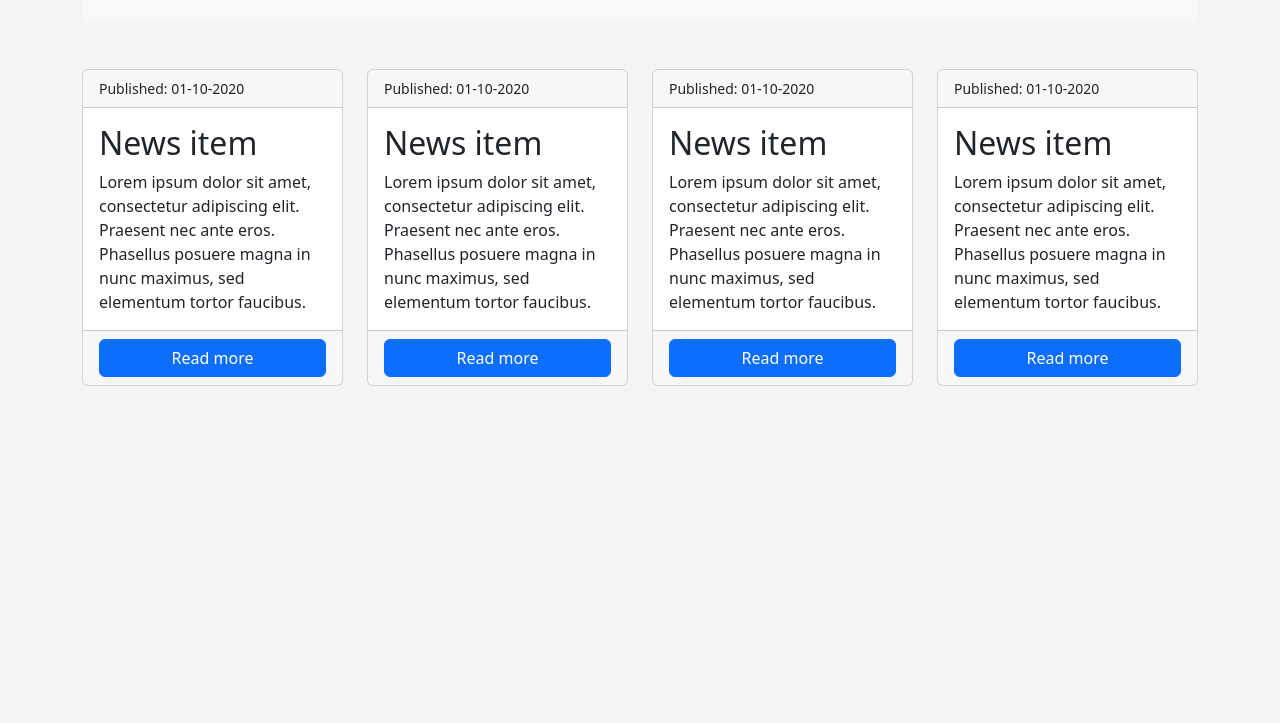
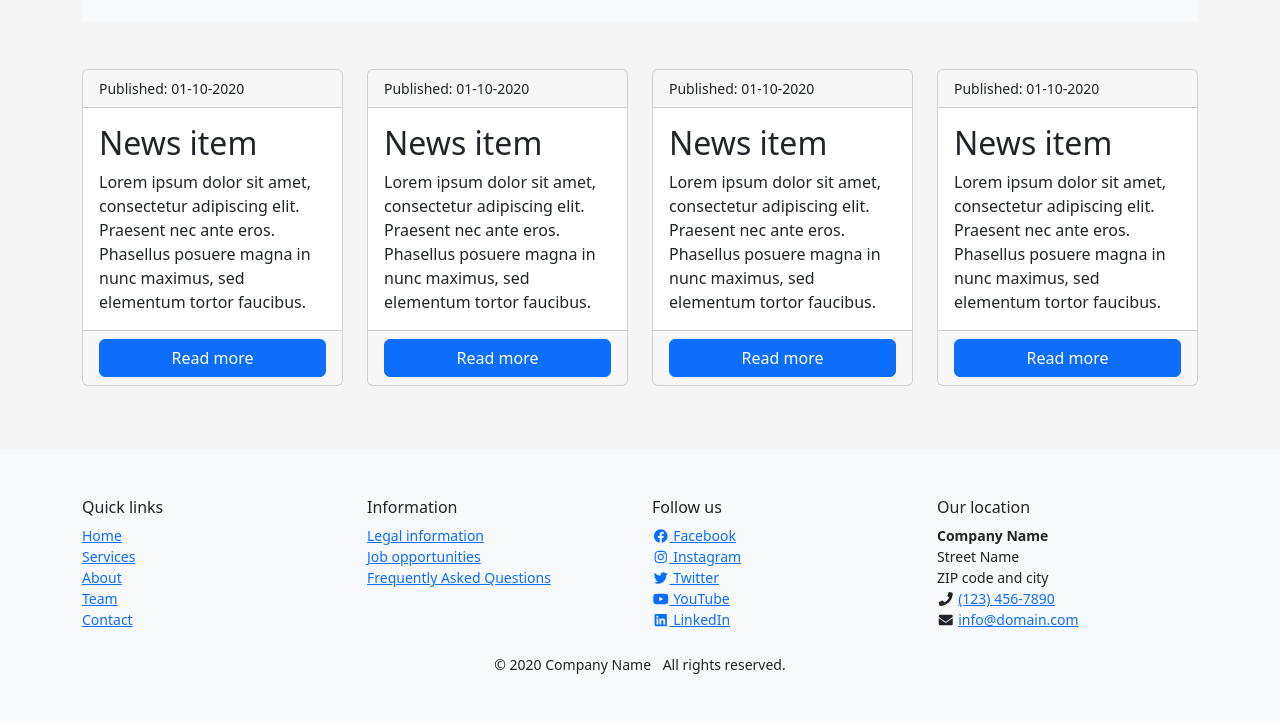
Before and after one commit to Michal-Radomski/Udemy_Frontend_Courses, a plain HTML site: page 01 Bootstrap5/14_Small_Business/index.html in a window 1280 px wide. Shown: the part 1091-1814 px from the top of the page. Before the commit the page ends 1541 px from the top, so only its background shows below. Drawn offline with nearby package versions, Linux system fonts and the light colour scheme; some packages are replaced by stand-ins of ours; a script that the page names is missing.

Commit message:
Proj6 - commit7

```diff
--- a/01 Bootstrap5/14_Small_Business/index.html
+++ b/01 Bootstrap5/14_Small_Business/index.html
@@ -213,5 +213,64 @@
         </div>
       </div>
     </div>
+
+    <footer class="small bg-light">
+      <div class="container py-3 py-sm-5">
+        <div class="row">
+          <div class="col-12 col-sm-6 col-md-3">
+            <h6>Quick links</h6>
+            <ul class="list-unstyled">
+              <li><a href="index.html">Home</a></li>
+              <li><a href="services.html">Services</a></li>
+              <li><a href="about.html">About</a></li>
+              <li><a href="team.html">Team</a></li>
+              <li><a href="contact.html">Contact</a></li>
+            </ul>
+          </div>
+          <div class="col-12 col-sm-6 col-md-3">
+            <h6>Information</h6>
+            <ul class="list-unstyled">
+              <li><a href="#0">Legal information</a></li>
+              <li><a href="#0">Job opportunities</a></li>
+              <li><a href="#0">Frequently Asked Questions</a></li>
+            </ul>
+          </div>
+          <div class="col-12 col-sm-6 col-md-3">
+            <h6>Follow us</h6>
+            <ul class="list-unstyled">
+              <li>
+                <a href="#0"><i class="fab fa-fw fa-facebook"></i> Facebook</a>
+              </li>
+              <li>
+                <a href="#0"><i class="fab fa-fw fa-instagram"></i> Instagram</a>
+              </li>
+              <li>
+                <a href="#0"><i class="fab fa-fw fa-twitter"></i> Twitter</a>
+              </li>
+              <li>
+                <a href="#0"><i class="fab fa-fw fa-youtube"></i> YouTube</a>
+              </li>
+              <li>
+                <a href="#0"><i class="fab fa-fw fa-linkedin"></i> LinkedIn</a>
+              </li>
+            </ul>
+          </div>
+          <div class="col-12 col-sm-6 col-md-3">
+            <h6>Our location</h6>
+            <address>
+              <strong>Company Name</strong><br />
+              Street Name<br />
+              ZIP code and city<br />
+              <i class="fas fa-fw fa-phone"></i> <a href="tel:+1234567890">(123) 456-7890</a><br />
+              <i class="fas fa-fw fa-envelope"></i> <a href="mailto:info@domain.com">info@domain.com</a>
+            </address>
+          </div>
+        </div>
+        <ul class="list-inline mt-2 mb-0 text-center">
+          <li class="list-inline-item">&copy; 2020 Company Name</li>
+          <li class="list-inline-item">All rights reserved.</li>
+        </ul>
+      </div>
+    </footer>
   </body>
 </html>
```
